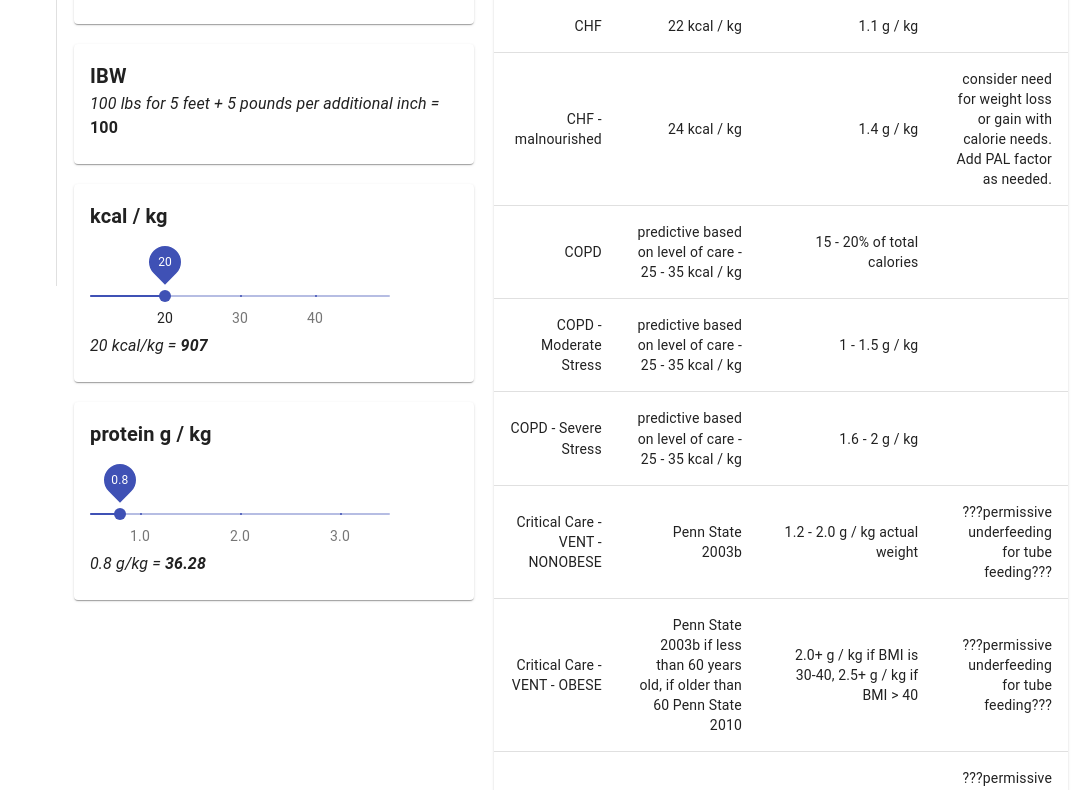
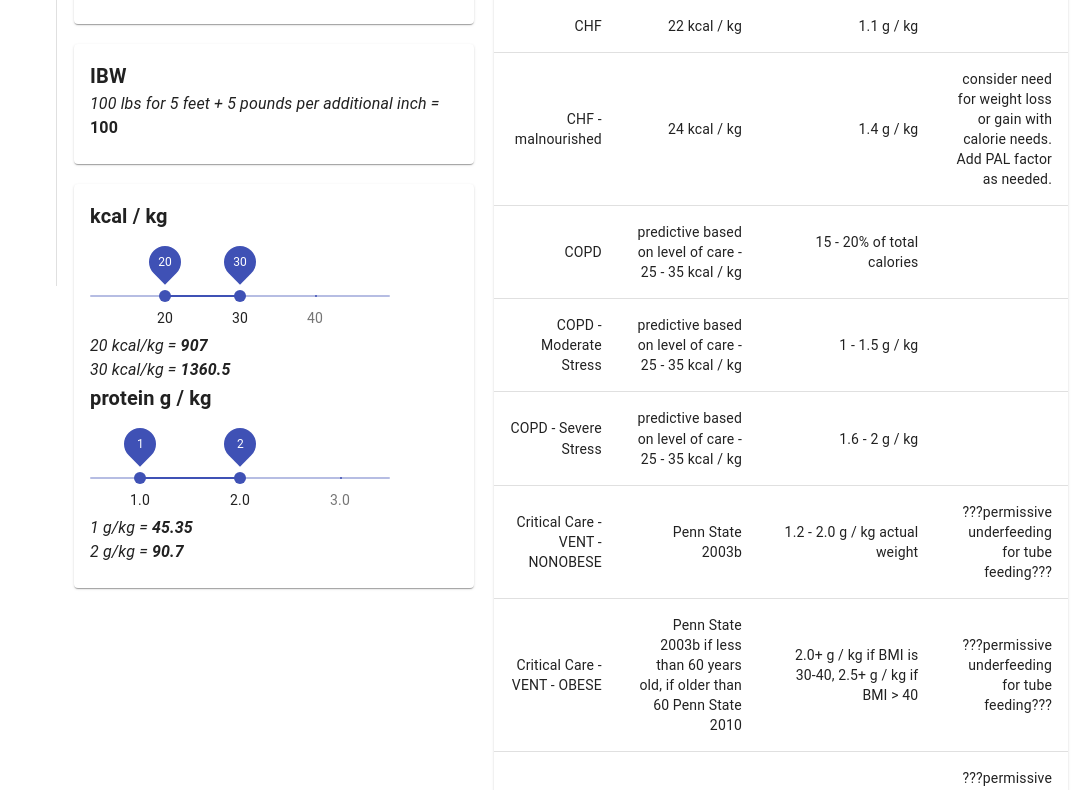
Before and after one commit to juliand71/nutrition-calc, a React (Create React App) app: page / in a window 1280 px wide. Shown: the part 524-1314 px from the top of the page, without its empty margins (204-1280 px from the left). Built offline with nearby package versions, Linux system fonts and the light colour scheme.

Commit message:
Combined kcal and protein cards

```diff
--- a/src/components/App.jsx
+++ b/src/components/App.jsx
@@ -9,7 +9,6 @@ import HarrisBenedictCard from './HarrisBenedictCard';
 import BMICard from './BMICard';
 import IDWCard from './IDWCard';
 import KCalCard from './KCalCard';
-import ProteinCard from './ProteinCard';
 
 
 import {makeStyles} from '@material-ui/styles';
@@ -40,7 +39,7 @@ function App() {
     const {convertedUnit, convertedValue} = convertUnits(prop, parseFloat(value));
 
     // debugging conversion
-    console.log(`Converted ${value} ${prop} to ${convertedValue} ${convertedUnit}`);
+    //console.log(`Converted ${value} ${prop} to ${convertedValue} ${convertedUnit}`);
 
     setPatient(prevPatient => {
       if (convertedUnit !== undefined) {
@@ -67,7 +66,6 @@ function App() {
         <BMICard pt={patient} />
         <IDWCard pt={patient} />
         <KCalCard pt={patient} />
-        <ProteinCard pt={patient} />
       </div>
       <div>
         <NutritionTable pt={patient} />
--- a/src/components/KCalCard.jsx
+++ b/src/components/KCalCard.jsx
@@ -5,6 +5,7 @@ import Card from '@material-ui/core/Card';
 import CardContent from '@material-ui/core/CardContent';
 import Typography from '@material-ui/core/Typography';
 import Slider from '@material-ui/core/Slider';
+import TextField from '@material-ui/core/TextField';
 
 
 
@@ -32,14 +33,15 @@ function KCalCard(props) {
 
   const classes = useStyles();
 
-  const [kcalkg, setKcalkg] = React.useState(20);
+  const [kcalkg, setKcalkg] = React.useState([20, 30]);
+  const [protein, setProtein] = React.useState([1.0, 2.0]);
 
-  function handleChange(event, newValue) {
-    setKcalkg(newValue);
+  function handleProteinChange(event, newValue) {
+    setProtein(newValue);
   }
 
-  function totalCalories() {
-    return kcalkg * props.pt.weightKG
+  function handleKcalChange(event, newValue) {
+    setKcalkg(newValue);
   }
 
   return (
@@ -53,14 +55,38 @@ function KCalCard(props) {
           defaultValue={20}
           value={kcalkg}
           aria-labelledby="discrete-slider-always"
-          step={5}
+          step={1}
           marks={[{value: 20, label: '20'}, {value: 30, label: '30'}, {value: 40, label: '40'}]}
           valueLabelDisplay="on"
-          name="pal"
-          onChange={handleChange}
+          name="kcal"
+          onChange={handleKcalChange}
         />
         <Typography className={classes.equation}>
-          {`${kcalkg} kcal/kg`} = <span className={classes.result}>{`${totalCalories()}`}</span>
+          {`${kcalkg[0]} kcal/kg`} = <span className={classes.result}>{kcalkg[0] * props.pt.weightKG}</span>
+        </Typography>
+        <Typography className={classes.equation}>
+          {`${kcalkg[1]} kcal/kg`} = <span className={classes.result}>{kcalkg[1] * props.pt.weightKG}</span>
+        </Typography>
+
+        <Typography variant="h6" className={classes.cardTitle}>protein g / kg</Typography>
+        <Slider
+          className={classes.slider}
+          min={0.5}
+          max={3.5}
+          defaultValue={0.8}
+          value={protein}
+          aria-labelledby="discrete-slider-always"
+          step={0.1}
+          marks={[{value: 1.0, label: '1.0'}, {value: 2.0, label: '2.0'}, {value: 3.0, label: '3.0'}]}
+          valueLabelDisplay="on"
+          name="protein"
+          onChange={handleProteinChange}
+        />
+        <Typography className={classes.equation}>
+          {`${protein[0]} g/kg`} = <span className={classes.result}>{protein[0] * props.pt.weightKG}</span>
+        </Typography>
+        <Typography className={classes.equation}>
+          {`${protein[1]} g/kg`} = <span className={classes.result}>{protein[1] * props.pt.weightKG}</span>
         </Typography>
       </CardContent>
     </Card>
--- a/src/components/ProteinCard.jsx
+++ /dev/null
@@ -1,70 +0,0 @@
-import React from 'react';
-
-import { makeStyles } from '@material-ui/core/styles';
-import Card from '@material-ui/core/Card';
-import CardContent from '@material-ui/core/CardContent';
-import Typography from '@material-ui/core/Typography';
-import Slider from '@material-ui/core/Slider';
-
-
-
-function ProteinCard(props) {
-  const useStyles = makeStyles({
-    root: {
-      width: '400px',
-      margin: '20px',
-      display: 'flex',
-    },
-    cardTitle: {
-      fontWeight: 'bold',
-      marginBottom: '50px',
-    },
-    slider: {
-      width: '300px',
-    },
-    equation: {
-      fontStyle: 'italic',
-    },
-    result: {
-      fontWeight: 'bold'
-    },
-  });
-
-  const classes = useStyles();
-
-  const [protein, setProtein] = React.useState(0.8);
-
-  function handleChange(event, newValue) {
-    setProtein(newValue);
-  }
-
-  function totalProtein() {
-    return protein * props.pt.weightKG
-  }
-
-  return (
-    <Card className={classes.root}>
-      <CardContent>
-        <Typography variant="h6" className={classes.cardTitle}>protein g / kg</Typography>
-        <Slider
-          className={classes.slider}
-          min={0.5}
-          max={3.5}
-          defaultValue={0.8}
-          value={protein}
-          aria-labelledby="discrete-slider-always"
-          step={0.1}
-          marks={[{value: 1.0, label: '1.0'}, {value: 2.0, label: '2.0'}, {value: 3.0, label: '3.0'}]}
-          valueLabelDisplay="on"
-          name="pal"
-          onChange={handleChange}
-        />
-        <Typography className={classes.equation}>
-          {`${protein} g/kg`} = <span className={classes.result}>{`${totalProtein()}`}</span>
-        </Typography>
-      </CardContent>
-    </Card>
-  );
-}
-
-export default ProteinCard;
```
